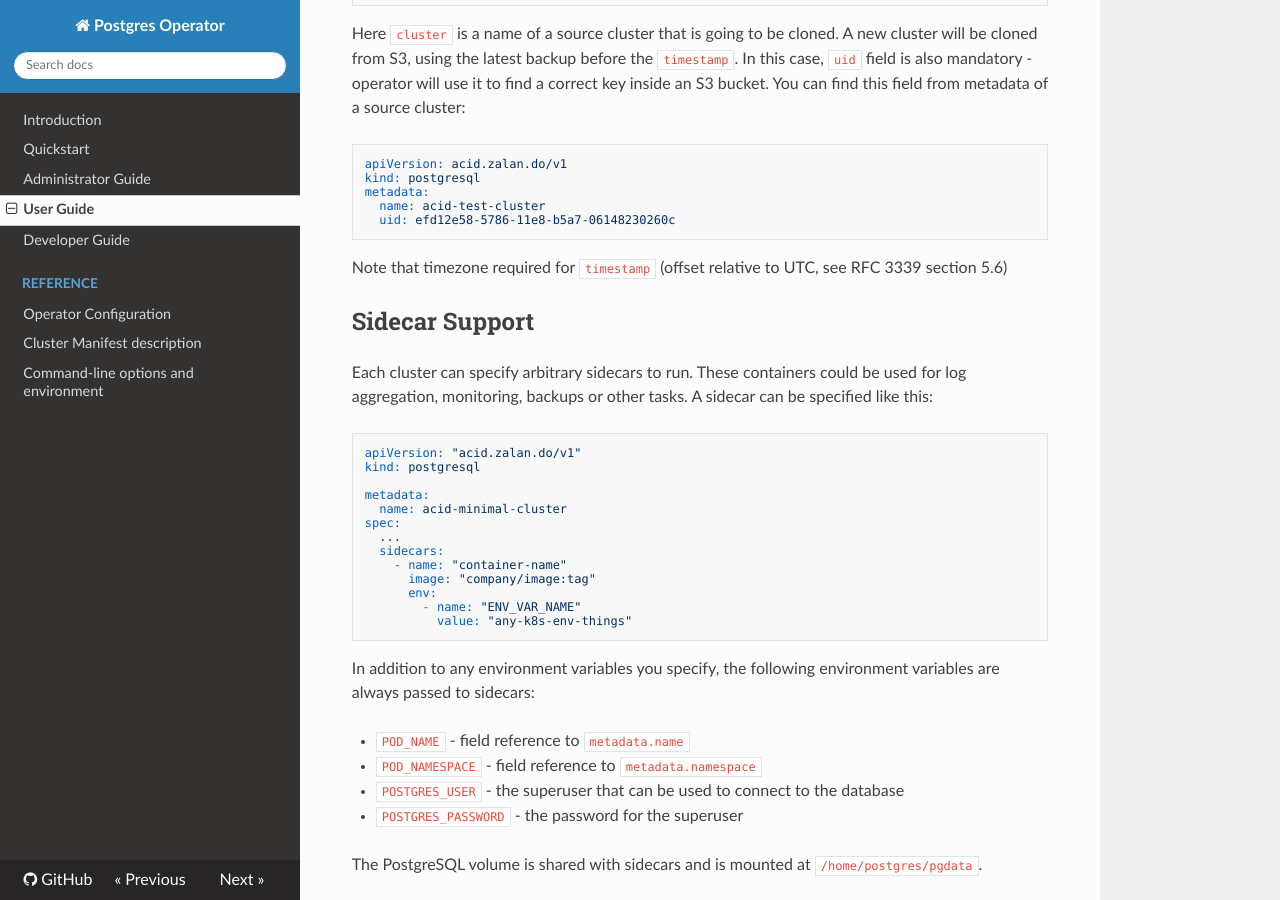
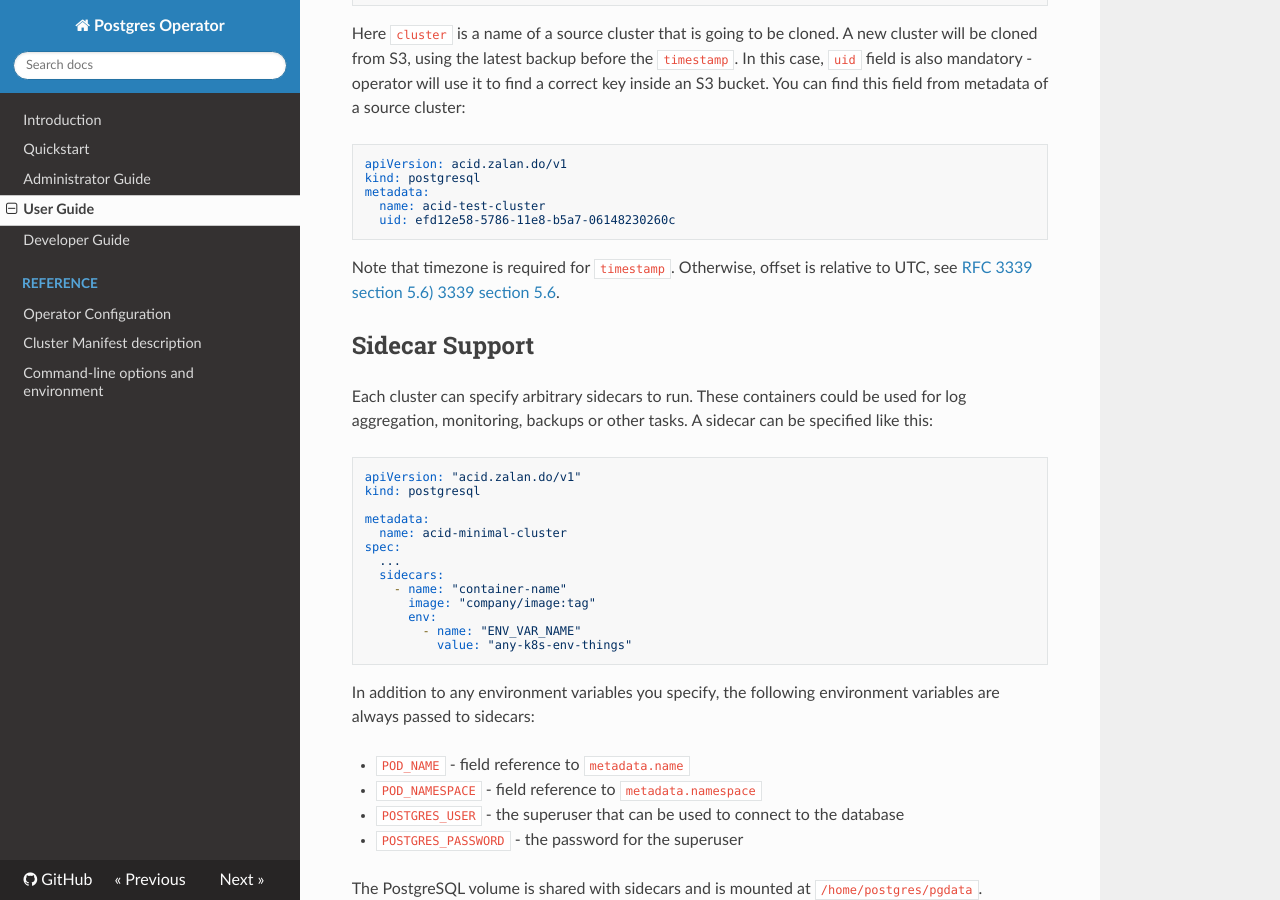
Before and after one commit to zalando/postgres-operator, an MkDocs documentation site: the page built from docs/user.md, in a window 1280 px wide and 900 px high, scrolled down 4165 px. Built offline with MkDocs 1.6.1, drawn with Linux system fonts in a browser that asks for light colours; nearby versions of some CDN libraries; old or Windows-style settings are respelled for this version of MkDocs.

Commit message:
From pr #396

````diff
--- a/docs/user.md
+++ b/docs/user.md
@@ -238,9 +238,8 @@ metadata:
   uid: efd12e58-5786-11e8-b5a7-06148230260c
 ```
 
-Note that timezone required for `timestamp` (offset relative to UTC, see RFC
-3339 section 5.6)
-
+Note that timezone is required for `timestamp`. Otherwise, offset is relative
+to UTC, see [RFC 3339 section 5.6) 3339 section 5.6](https://www.ietf.org/rfc/rfc3339.txt).
 
 ## Sidecar Support
 
````
